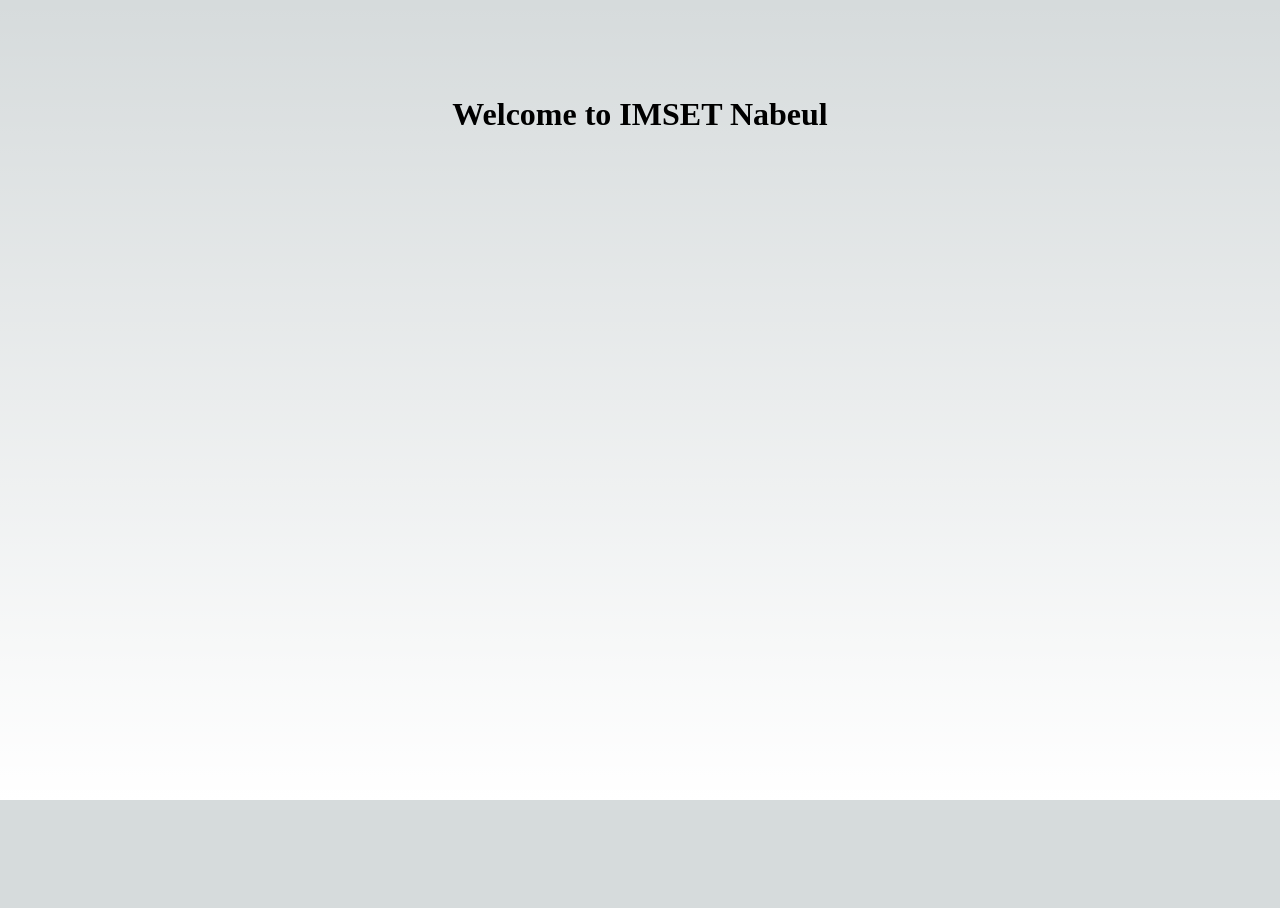
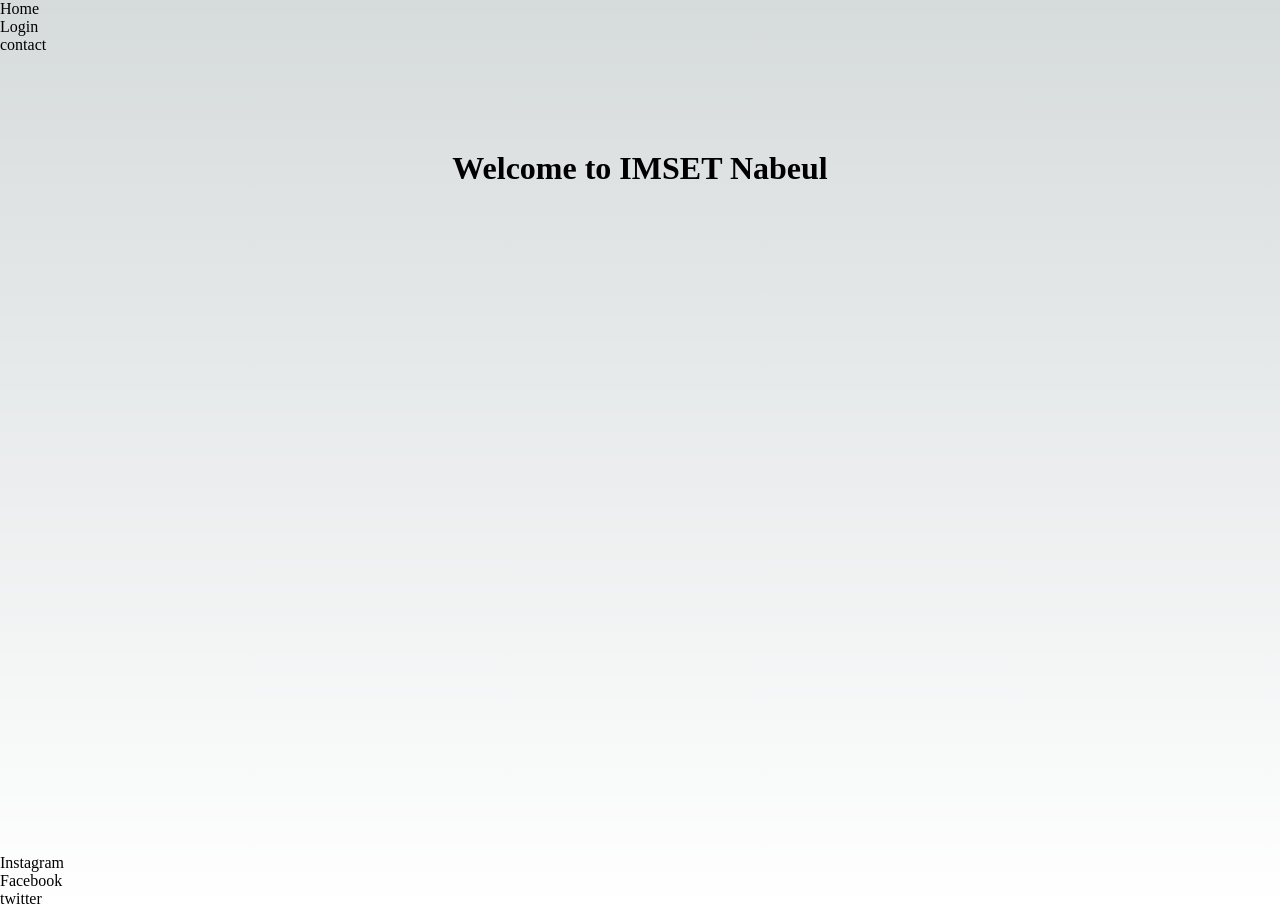
Before and after one commit to WaelMajdoub/nextjs-workshop-app, a Next.js app: page / in a window 1280 px wide. Before the commit the page ends 800 px from the top, so only its background shows below. Built offline with nearby package versions, Linux system fonts and the light colour scheme.

Commit message:
create Navbar, Footer components

```diff
--- a/package.json
+++ b/package.json
@@ -21,6 +21,7 @@
     "next": "13.2.3",
     "react": "18.2.0",
     "react-dom": "18.2.0",
+    "react-toastify": "^9.1.1",
     "typescript": "4.9.5"
   }
 }
--- /dev/null
+++ b/src/components/Footer.tsx
@@ -0,0 +1,16 @@
+function Footer() {
+
+    return (
+      <>
+        <main>
+          <ul>
+              <li>Instagram</li>
+              <li>Facebook</li>
+              <li>twitter</li>
+          </ul>
+        </main>
+      </>
+    )
+  }
+
+  export default Footer
--- /dev/null
+++ b/src/components/Navbar.tsx
@@ -0,0 +1,16 @@
+function Navbar() {
+
+  return (
+    <>
+      <main>
+        <ul>
+            <li>Home</li>
+            <li>Login</li>
+            <li>contact</li>
+        </ul>
+      </main>
+    </>
+  )
+}
+
+export default Navbar
--- a/src/pages/_app.tsx
+++ b/src/pages/_app.tsx
@@ -1,6 +1,14 @@
 import '@/styles/globals.css'
 import type { AppProps } from 'next/app'
+import Navbar from '@/components/Navbar'
+import Footer from '@/components/Footer'
 
 export default function App({ Component, pageProps }: AppProps) {
-  return <Component {...pageProps} />
+  return (
+    <>
+      <Navbar />
+      <Component {...pageProps} />
+      <Footer />
+    </>
+  )
 }
```
Also changed, not shown: 1 other file (tests, documents, lock files or other folders).
